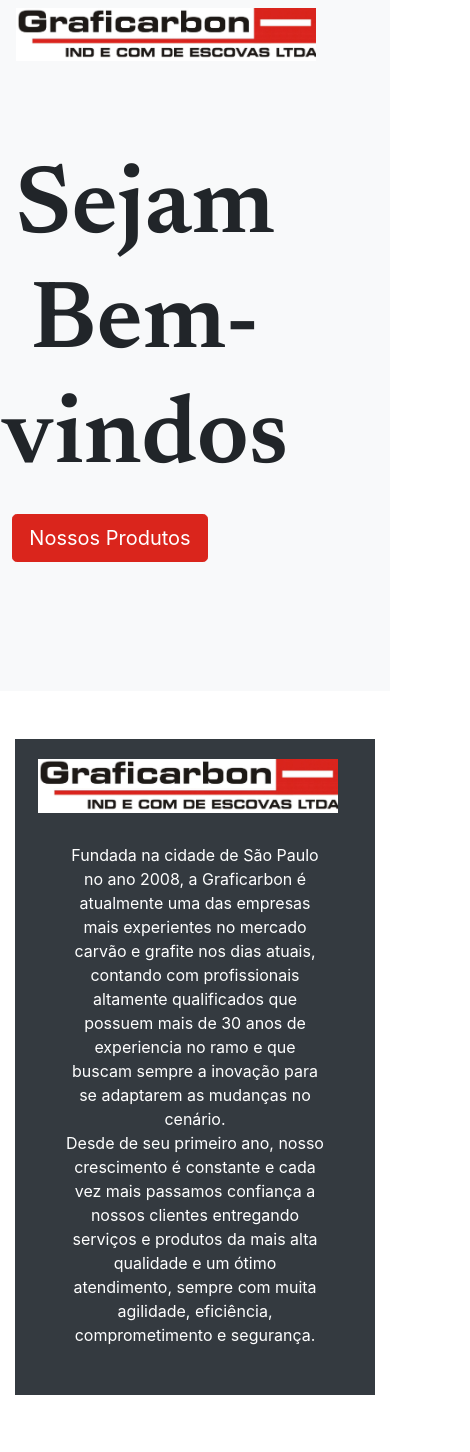
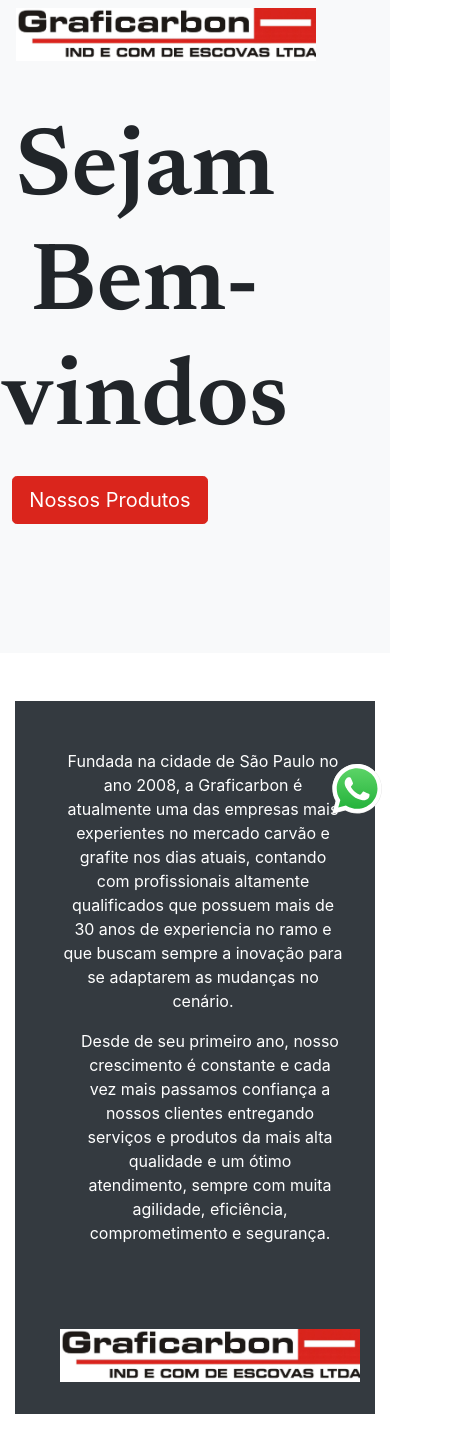
Before and after one commit to emilly94/graficarbon, a React (Create React App) app: page / in a window 390 px wide. Shown: the top 1452 px of the page, 470 px wide, since content can reach past the window. Built offline with nearby package versions, Linux system fonts and the light colour scheme.

Commit message:
Update icon Whatsapp

```diff
--- a/src/App.jsx
+++ b/src/App.jsx
@@ -8,8 +8,6 @@
 import Footer from "./components/Footer";
 
 import AOS from 'aos';
-import WhatsAppWidget from 'react-whatsapp-widget';
-import 'react-whatsapp-widget/dist/index.css';
 
 function App() {
   useEffect(()=>{
@@ -22,7 +20,6 @@
       <About id="about"/>
       <Products id="produtos"/>
       <Footer id="footer"/>
-      <WhatsAppWidget phoneNumber='5511997454459' message='Olá, em que posso ajudar?' companyName='Graficarbon' textReplyTime='Atendimento das 8h as 16h' sendButton='Enviar Mensagem' placeholder='Digite uma mensagem'/>
     </div>
   );
 }
--- a/src/components/About.jsx
+++ b/src/components/About.jsx
@@ -10,10 +10,16 @@
             <div class="container px-lg-5">
                 <div class="p-4 p-lg-5 bg-dark rounded-3 text-center">
                     <div class="m-4 m-lg-5">
-                        <h1 class="display-5 fw-bold"><Image src={logo} id="imgSobreEmpresa" /></h1>
-                        <p class="fs-4 text-white">Fundada na cidade de São Paulo no ano 2008, a Graficarbon é atualmente uma das empresas mais experientes no mercado carvão e grafite nos dias atuais, contando com profissionais altamente qualificados que possuem mais de 30 anos de experiencia no ramo e que buscam sempre a inovação para se adaptarem as mudanças no cenário.<span id="paragrapho"></span>
-                        Desde de seu primeiro ano, nosso crescimento é constante e cada vez mais passamos confiança a nossos clientes entregando serviços e produtos da mais alta qualidade e um ótimo atendimento, sempre com muita agilidade, eficiência, comprometimento e segurança.</p>
+                        <div id="paragraphFirst">
+                        <p class="fs-4 text-white">Fundada na cidade de São Paulo no ano 2008, a Graficarbon é atualmente uma das empresas mais experientes no mercado carvão e grafite nos dias atuais, contando com profissionais altamente qualificados que possuem mais de 30 anos de experiencia no ramo e que buscam sempre a inovação para se adaptarem as mudanças no cenário.</p>
+                        </div>
+                        <div id="paragraphSecond">
+                        <p class="fs-4 text-white">
+                        Desde de seu primeiro ano, nosso crescimento é constante e cada vez mais passamos confiança a nossos clientes entregando serviços e produtos da mais alta qualidade e um ótimo atendimento, sempre com muita agilidade, eficiência, comprometimento e segurança.
+                        </p>
+                        </div>
                     </div>
+                    <h1 class="display-5 fw-bold"><Image src={logo} id="imgSobreEmpresa" /></h1>
                 </div>
             </div>
         </header>
--- a/src/components/Footer.jsx
+++ b/src/components/Footer.jsx
@@ -6,13 +6,18 @@
 import { GoLocation } from "react-icons/go";
 import { FiPhoneCall } from "react-icons/fi";
 import { BsBell } from "react-icons/bs";
+import IconWhatsapp from "../style/img/whatsapp-icon.svg";
 
 import "../style/css/style.css";
-import 'react-whatsapp-widget/dist/index.css';
 
-const Footer = ({id}) => {
+const Footer = ({ id }) => {
   return (
     <section id={id}>
+      <div className="bottomFixed">
+        <a className="whatsapp" target="_blank" href="https://api.whatsapp.com/send?phone=5511997454459">
+          <img src={IconWhatsapp} alt=""/>
+        </a>
+      </div>
       <h1>
         <BsBell />
         Dúvidas? Entre em contato!
--- a/src/style/css/image.css
+++ b/src/style/css/image.css
@@ -1,5 +1,5 @@
 #container{
-  margin-left: 470px;
+  margin-left: 390px;
   margin-top: -650px;
 }
 
--- a/src/style/css/style.css
+++ b/src/style/css/style.css
@@ -1,14 +1,45 @@
-._1bpcM{
-  display: flex!important;
+.bottomFixed{
+  position: fixed;
+  bottom: 30px;
+  right: 2%;
+  z-index: 1000;
 }
+
+.whatsapp{
+  width: 50px;
+  height: 50px;
+  float: right;
+  margin-left: 5px;
+  position: relative;
+}
+.whatsapp img{
+  position: absolute;
+  width: 100%;
+  height: 100%;
+  -webkit-transition: -webkit-transform .5s ease;
+  transition: transform .5s ease;
+}
+
 #imgSobreEmpresa{
   width: 300px;
-  margin-right: 100px;
-  margin-top: -90px;
+  margin-right: -80px;
 }
 
-#paragrapho{
-  display: block;
+#paragraphFirst{
+  position:relative;
+    border-width:2px;
+    width:411px;
+    height: 100px;
+    float: left;;
+}
+
+#paragraphSecond{
+  position: relative;
+    border-width:2px;
+    width: 400px;
+    height: 100px;
+    left:100px;
+    float: left;
 }
 
 #mainProdutos{
@@ -44,7 +75,7 @@
   color: whitesmoke;
   font-family: 'Josefin Sans', sans-serif;
 
-  height: 300px;
+  height: 380px;
   padding: 30px 50px;
   margin-top: 120px;
 }
@@ -63,19 +94,26 @@
   }
 
   #imgSobreEmpresa{
-    margin-top: -50px;
-    margin-left: -25px;
+    margin-top: 200px;
+    margin-left: -50px;
   }
 
-  #mainSobreEmpresa p{
-    margin-top: 10px;
-    margin-left: -402px;
-  }
-  #mainSobreEmpresa p span{
-    display: block;
-  }
+  #paragraphFirst{
+    border-width:2px;
+    width: 280px;
+    height: 100px;
+    float: left;;
+}
+
+#paragraphSecond{
+    border-width:2px;
+    width: 260px;
+    height: 100px;
+    left: 17px;
+    margin-top: 180px;
+}
   #footer{
-    height: 600px;
+    height: 690px;
   }
   #copyright{
     margin-left: -67px;
@@ -107,7 +145,7 @@
     margin-left: -380px;
     font-size: 20px;
     text-align: justify;
-    width: 520px;
+    width: 500px;
   }
   #mainSobreEmpresa p span{
     display: contents;
```
Also changed, not shown: src/style/css/bootstrap.css, src/style/img/whatsapp-icon.svg (added). Lines whose indentation alone changed are shown as unchanged.
